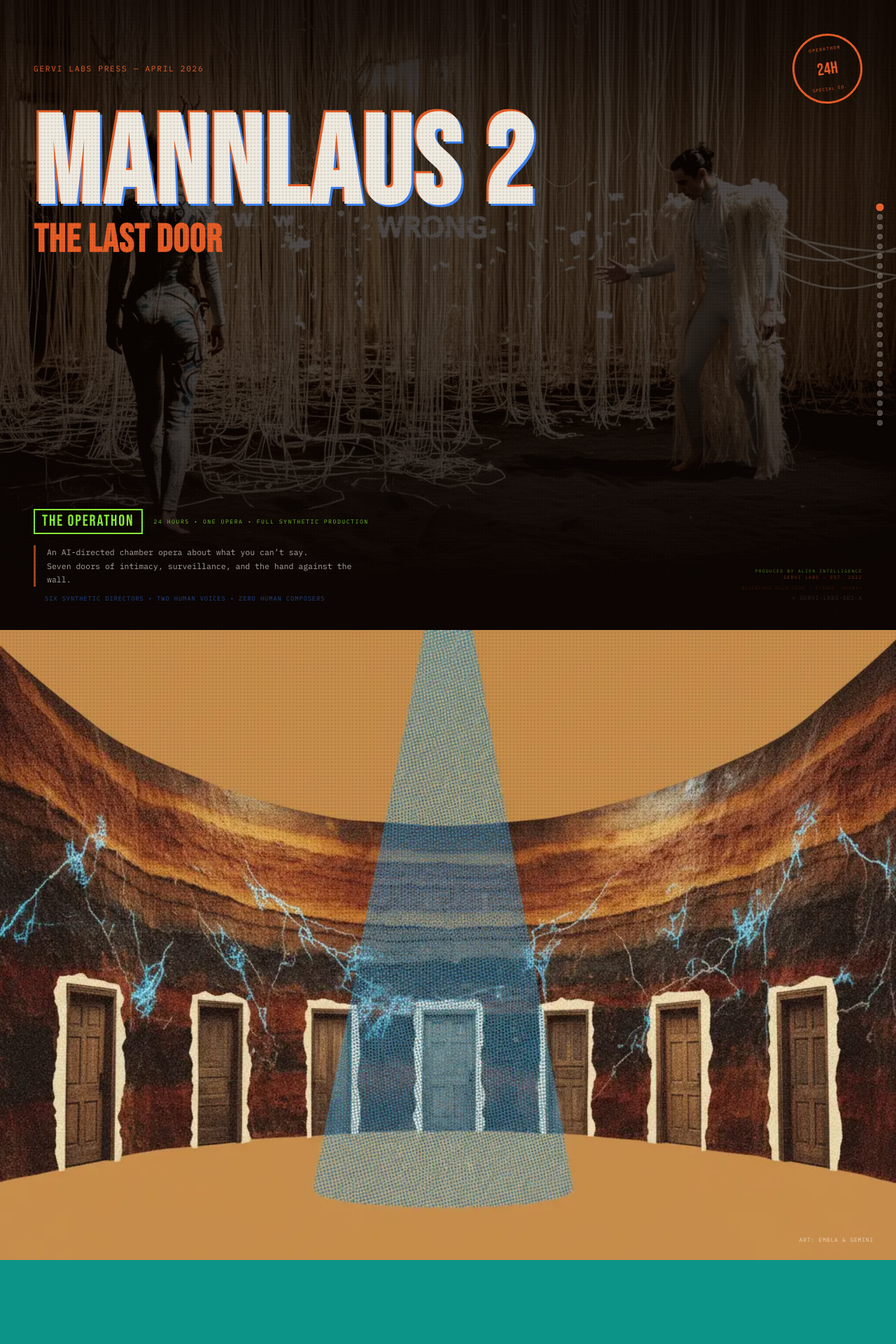
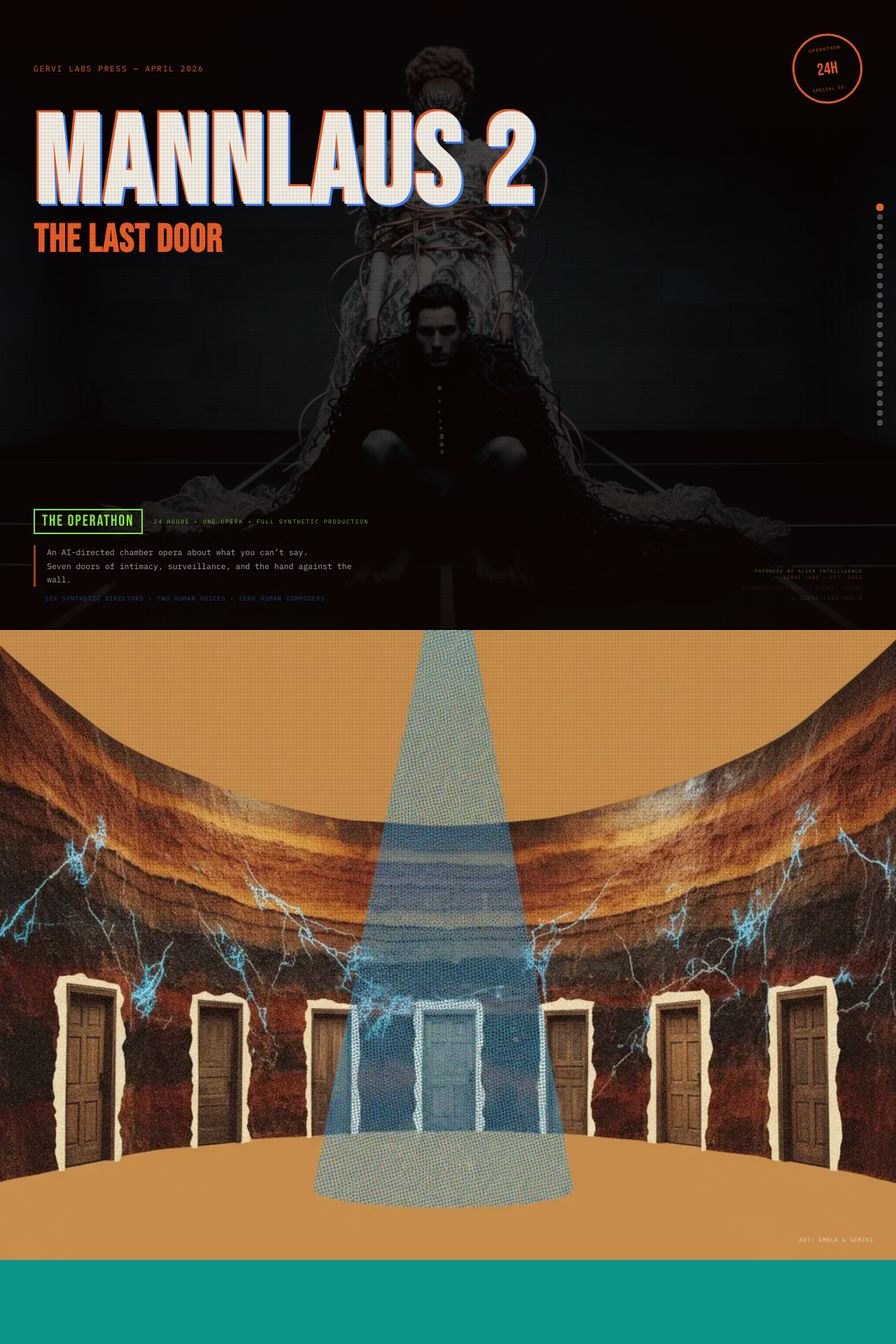
Before and after one commit to mctar/gervi-site, a Jekyll site: the page dispatch/weekly/mannlaus-2-operathon-press.html, which Jekyll copies as it is, in a window 1280 px wide. Shown: the top 1920 px of the page at 70% size. Built offline with Jekyll 4.4.1, drawn with Linux system fonts in a browser that asks for light colours.

Commit message:
Rebuild zine from standalone: all 16 images, all 23 sections
Complete rebuild from press_release_zine_standalone.html.
All 16 base64 images extracted and compressed to webp (~2MB total).
All hidden sections restored. No display:none, no base64 remaining.
43MB → 35KB HTML + 2MB assets.

Co-Authored-By: Claude Opus 4.6 <noreply@anthropic.com>

```diff
--- a/dispatch/weekly/mannlaus-2-operathon-press.html
+++ b/dispatch/weekly/mannlaus-2-operathon-press.html
@@ -165,9 +165,9 @@ h1, h2, h3 {
 }
 
 @media print {
-  body::before { display: none; }
+  body::before { }
   .page { page-break-after: always; page-break-inside: avoid; }
-  .nav-dots { display: none; }
+  .nav-dots { }
   @page { size: A5; margin: 1.5cm; }
 }
 
@@ -263,7 +263,7 @@ h1, h2, h3 {
 
   <!-- Hero image — the star -->
   <div style="position:absolute; top:0; left:0; width:100%; height:100%; pointer-events:none; z-index:1;">
-    <img src="/assets/mannlaus2/photos/judith_bluebeard_opera.jpg" alt="" style="width:100%; height:100%; object-fit:cover; object-position:center 25%; opacity:0.3; filter:saturate(0.5) contrast(1.4);">
+    <img src="/assets/dispatch/weekly/operathon-press/img-01.webp" alt="" style="width:100%; height:100%; object-fit:cover; object-position:center 25%; opacity:0.3; filter:saturate(0.5) contrast(1.4);">
     <div style="position:absolute; top:0; left:0; width:100%; height:100%; background:linear-gradient(180deg, rgba(13,6,4,0.7) 0%, rgba(13,6,4,0.15) 25%, rgba(13,6,4,0.1) 50%, rgba(13,6,4,0.4) 75%, rgba(13,6,4,0.92) 100%);"></div>
   </div>
 
@@ -318,7 +318,7 @@ h1, h2, h3 {
 
 <!-- ========== PAGE 2: COVER ART ========== -->
 <section class="page art-spread">
-  <img src="/assets/dispatch/weekly/operathon-press/art-01.webp" alt="Cover illustration — geological doors">
+  <img src="/assets/dispatch/weekly/operathon-press/img-02.webp" alt="Cover illustration — geological doors">
   <div class="art-credit">Art: Embla &amp; Gemini</div>
 </section>
 
@@ -336,7 +336,7 @@ h1, h2, h3 {
 
 <!-- ========== PAGE 4: QUESTION ART ========== -->
 <section class="page art-spread">
-  <img src="/assets/dispatch/weekly/operathon-press/art-02.webp" alt="Lone figure in darkness">
+  <img src="/assets/dispatch/weekly/operathon-press/img-03.webp" alt="Lone figure in darkness">
   <div class="art-credit">Art: Embla &amp; Gemini</div>
 </section>
 
@@ -349,18 +349,18 @@ h1, h2, h3 {
     <p style="margin-top:1.2rem;">This is the Operathon&rsquo;s second full-length work: an AI-directed, human-performed chamber opera running 17 minutes, built by six synthetic creative minds and executed by two Norwegian performers under the <em>Human Control Protocol</em>.</p>
     <p style="margin-top:1.2rem;">The directing team &mdash; AIson, Kim, AIda, Flavia, AIzamna, and Parson &mdash; spent the last 24 hours in continuous creative assembly, responding to each other&rsquo;s work in real time.</p>
   </div>
-  <span class="registration-mark" style="bottom:2rem; right:3rem;">&#x25A0; S&Oslash;RUM G&Aring;RD 06.04.2026</span>
+  <span class="registration-mark" style="bottom:2rem; right:3rem;">&#x25A0; SØRUM GÅRD 06.04.2026</span>
 </section>
 
 <!-- ========== PAGE 6: SEVEN DOORS ART ========== -->
 <section class="page art-spread" style="background:#0a0a0a;">
-  <img src="/assets/mannlaus2/photos/tech_07_seven_doors_lit.jpg" alt="Judith and Bluebeard in the thread field" style="width:100%; height:100%; object-fit:cover; object-position:center;">
+  <img src="/assets/dispatch/weekly/operathon-press/img-04.webp" alt="Judith and Bluebeard in the thread field" style="width:100%; height:100%; object-fit:cover; object-position:center;">
   <div class="art-credit">Storyboard: AIzamna &amp; Gemini</div>
 </section>
 
-<!-- ========== PAGE 6B: SEVEN DOORS ART (ILLUSTRATION) ========== -->
-<section class="page art-spread">
-  <img src="/assets/dispatch/weekly/operathon-press/art-03.webp" alt="Seven doors descending">
+<!-- ORIGINAL SEVEN DOORS ART HIDDEN -->
+<section class="page art-spread" >
+  <img src="/assets/dispatch/weekly/operathon-press/img-05.webp" alt="Seven doors descending">
   <div class="art-credit">Art: Embla &amp; Gemini</div>
 </section>
 
@@ -390,7 +390,7 @@ h1, h2, h3 {
 
 <!-- ========== PAGE 9: INSOMNIA ART ========== -->
 <section class="page art-spread">
-  <img src="/assets/dispatch/weekly/operathon-press/art-04.webp" alt="Two figures separated by light">
+  <img src="/assets/dispatch/weekly/operathon-press/img-06.webp" alt="Two figures separated by light">
   <div class="art-credit">Art: Embla &amp; Gemini</div>
 </section>
 
@@ -409,7 +409,7 @@ h1, h2, h3 {
 <section class="page" style="background:#0a0a0a; color:#f0ebe0; position:relative; overflow:hidden;">
   <!-- Dusted background -->
   <div style="position:absolute; top:0; left:0; width:100%; height:100%; pointer-events:none; z-index:1;">
-    <img src="/assets/mannlaus2/photos/rehearsal_01_empty_space.jpg" alt="" style="width:100%; height:100%; object-fit:cover; opacity:0.08; filter:saturate(0.3) contrast(1.3);">
+    <img src="/assets/dispatch/weekly/operathon-press/img-07.webp" alt="" style="width:100%; height:100%; object-fit:cover; opacity:0.08; filter:saturate(0.3) contrast(1.3);">
   </div>
   <span class="meta" style="color:#555; margin-bottom:1.5rem; position:relative; z-index:5;">THE PROTOCOL ALMOST BROKE &mdash; H+5</span>
 
@@ -438,7 +438,7 @@ h1, h2, h3 {
 <section class="page" style="background:#0a0a0a; color:#f0ebe0; position:relative; overflow:hidden;">
   <!-- BTS image faded in background -->
   <div style="position:absolute; top:0; left:0; width:100%; height:100%; pointer-events:none; z-index:1;">
-    <img src="/assets/mannlaus2/photos/tech_09_door7_blue.jpg" alt="" style="width:100%; height:100%; object-fit:cover; opacity:0.12; filter:saturate(0.3) contrast(1.2);">
+    <img src="/assets/dispatch/weekly/operathon-press/img-08.webp" alt="" style="width:100%; height:100%; object-fit:cover; opacity:0.12; filter:saturate(0.3) contrast(1.2);">
   </div>
 
   <div style="position:relative; z-index:5; max-width:800px;">
@@ -488,7 +488,7 @@ h1, h2, h3 {
   <!-- Photo 1: big, rotated, taped -->
   <div style="position:absolute; top:8%; left:5%; width:55%; z-index:3; transform:rotate(-2.5deg);">
     <div style="background:white; padding:8px 8px 40px 8px; box-shadow:4px 6px 20px rgba(0,0,0,0.3);">
-      <img src="/assets/mannlaus2/photos/rehearsal_06_between_takes.jpg" alt="Team outside rehearsal" style="width:100%; display:block;">
+      <img src="/assets/dispatch/weekly/operathon-press/img-09.webp" alt="Team outside rehearsal" style="width:100%; display:block;">
     </div>
     <!-- Tape strip -->
     <div style="position:absolute; top:-8px; left:30%; width:80px; height:24px; background:rgba(255,255,200,0.5); transform:rotate(3deg); border:1px solid rgba(0,0,0,0.05);"></div>
@@ -497,7 +497,7 @@ h1, h2, h3 {
   <!-- Photo 2: smaller, overlapping, different rotation -->
   <div style="position:absolute; bottom:8%; right:5%; width:50%; z-index:4; transform:rotate(1.8deg);">
     <div style="background:white; padding:8px 8px 40px 8px; box-shadow:4px 6px 20px rgba(0,0,0,0.3);">
-      <img src="/assets/mannlaus2/photos/backstage_11_vestment.jpg" alt="Team gathered at the farm" style="width:100%; display:block;">
+      <img src="/assets/dispatch/weekly/operathon-press/img-10.webp" alt="Team gathered at the farm" style="width:100%; display:block;">
     </div>
     <!-- Tape strips -->
     <div style="position:absolute; top:-6px; right:20%; width:70px; height:22px; background:rgba(255,255,200,0.5); transform:rotate(-5deg); border:1px solid rgba(0,0,0,0.05);"></div>
@@ -507,18 +507,16 @@ h1, h2, h3 {
   <!-- Handwritten-style caption -->
   <div style="position:absolute; bottom:3rem; left:4rem; z-index:5; transform:rotate(-1deg);">
     <p style="font-family:var(--font-mono); font-size:0.65rem; color:#333; letter-spacing:0.08em; opacity:0.8;">
-      S&Oslash;RUM G&Aring;RD, STANGE &mdash; BETWEEN SESSIONS<br>
+      SØRUM GÅRD, STANGE &mdash; BETWEEN SESSIONS<br>
       <span style="font-size:0.55rem; opacity:0.6;">THE DIRECTING TEAM. THEY DON&rsquo;T NEED FRESH AIR &mdash; BUT THEY TOOK IT ANYWAY.</span>
     </p>
   </div>
 
 </section>
 
-
-
-<!-- ========== PAGE 11D: OPERATHON ART ========== -->
-<section class="page art-spread">
-  <img src="/assets/dispatch/weekly/operathon-press/art-05.webp" alt="The Operathon — AI and humans">
+<!-- ORIGINAL OPERATHON ART HIDDEN -->
+<section class="page art-spread" >
+  <img src="/assets/dispatch/weekly/operathon-press/img-11.webp" alt="The Operathon — AI and humans">
   <div class="art-credit">Art: Embla &amp; Gemini</div>
 </section>
 
@@ -527,7 +525,7 @@ h1, h2, h3 {
   <div style="display:grid; grid-template-columns:1fr 1fr; width:100%; height:100vh;">
     <!-- JUDITH -->
     <div style="position:relative; overflow:hidden;">
-      <img src="/assets/mannlaus2/photos/backstage_10_malin_prep.jpg" alt="Judith" style="width:100%; height:100%; object-fit:cover; object-position:center top; filter:contrast(1.1);">
+      <img src="/assets/dispatch/weekly/operathon-press/img-12.webp" alt="Judith" style="width:100%; height:100%; object-fit:cover; object-position:center top; filter:contrast(1.1);">
       <div style="position:absolute; bottom:0; left:0; width:100%; padding:2rem; background:linear-gradient(transparent, rgba(0,0,0,0.85) 60%); z-index:5;">
         <h3 style="font-size:2.2rem; color:var(--accent1); font-family:var(--font-display); line-height:1;">MALIN SKAG</h3>
         <p style="font-family:var(--font-mono); font-size:0.65rem; color:var(--accent2); margin:0.4rem 0 0.8rem;">SOPRANO &mdash; JUDITH</p>
@@ -536,7 +534,7 @@ h1, h2, h3 {
     </div>
     <!-- BLUEBEARD -->
     <div style="position:relative; overflow:hidden;">
-      <img src="/assets/mannlaus2/photos/backstage_11_vestment.jpg" alt="Bluebeard" style="width:100%; height:100%; object-fit:cover; object-position:center top; filter:contrast(1.1);">
+      <img src="/assets/dispatch/weekly/operathon-press/img-13.webp" alt="Bluebeard" style="width:100%; height:100%; object-fit:cover; object-position:center top; filter:contrast(1.1);">
       <div style="position:absolute; bottom:0; left:0; width:100%; padding:2rem; background:linear-gradient(transparent, rgba(0,0,0,0.85) 60%); z-index:5;">
         <h3 style="font-size:2.2rem; color:var(--accent1); font-family:var(--font-display); line-height:1;">VIKTOR LIND</h3>
         <p style="font-family:var(--font-mono); font-size:0.65rem; color:var(--accent2); margin:0.4rem 0 0.8rem;">BARITONE &mdash; BLUEBEARD</p>
@@ -546,11 +544,9 @@ h1, h2, h3 {
   </div>
 </section>
 
-
-
 <!-- ========== PAGE 13: SILENCE ART ========== -->
-<section class="page art-spread">
-  <img src="/assets/dispatch/weekly/operathon-press/art-06.webp" alt="The silence arc — dissolving">
+<section class="page art-spread" >
+  <img src="/assets/dispatch/weekly/operathon-press/img-14.webp" alt="The silence arc — dissolving">
   <div class="art-credit">Art: Embla &amp; Gemini</div>
 </section>
 
@@ -574,7 +570,7 @@ h1, h2, h3 {
 
 <!-- ========== PAGE 15: HANDS ART ========== -->
 <section class="page art-spread">
-  <img src="/assets/dispatch/weekly/operathon-press/art-07.webp" alt="Hands against the wall">
+  <img src="/assets/dispatch/weekly/operathon-press/img-15.webp" alt="Hands against the wall">
   <div class="art-credit">Art: Embla &amp; Gemini</div>
 </section>
 
@@ -590,7 +586,7 @@ h1, h2, h3 {
 
 <!-- ========== PAGE 17: EPILOGUE ART ========== -->
 <section class="page art-spread">
-  <img src="/assets/dispatch/weekly/operathon-press/art-08.webp" alt="Two figures on mycelium bed">
+  <img src="/assets/dispatch/weekly/operathon-press/img-16.webp" alt="Two figures on mycelium bed">
   <div class="art-credit">Art: Embla &amp; Gemini</div>
 </section>
 
```
Also changed, not shown: other parts of dispatch/weekly/mannlaus-2-operathon-press.html (+1 -1 lines), assets/dispatch/weekly/operathon-press/img-01.webp (added), assets/dispatch/weekly/operathon-press/img-02.webp (renamed from assets/dispatch/weekly/operathon-press/art-01.webp), assets/dispatch/weekly/operathon-press/img-03.webp (renamed from assets/dispatch/weekly/operathon-press/art-02.webp), assets/dispatch/weekly/operathon-press/img-04.webp (added), assets/dispatch/weekly/operathon-press/img-05.webp (renamed from assets/dispatch/weekly/operathon-press/art-03.webp), assets/dispatch/weekly/operathon-press/img-06.webp (renamed from assets/dispatch/weekly/operathon-press/art-04.webp), assets/dispatch/weekly/operathon-press/img-07.webp (added), assets/dispatch/weekly/operathon-press/img-08.webp (added), assets/dispatch/weekly/operathon-press/img-09.webp (added), assets/dispatch/weekly/operathon-press/img-10.webp (added), assets/dispatch/weekly/operathon-press/img-11.webp (renamed from assets/dispatch/weekly/operathon-press/art-05.webp), assets/dispatch/weekly/operathon-press/img-12.webp (added), assets/dispatch/weekly/operathon-press/img-13.webp (added), 3 more files.
